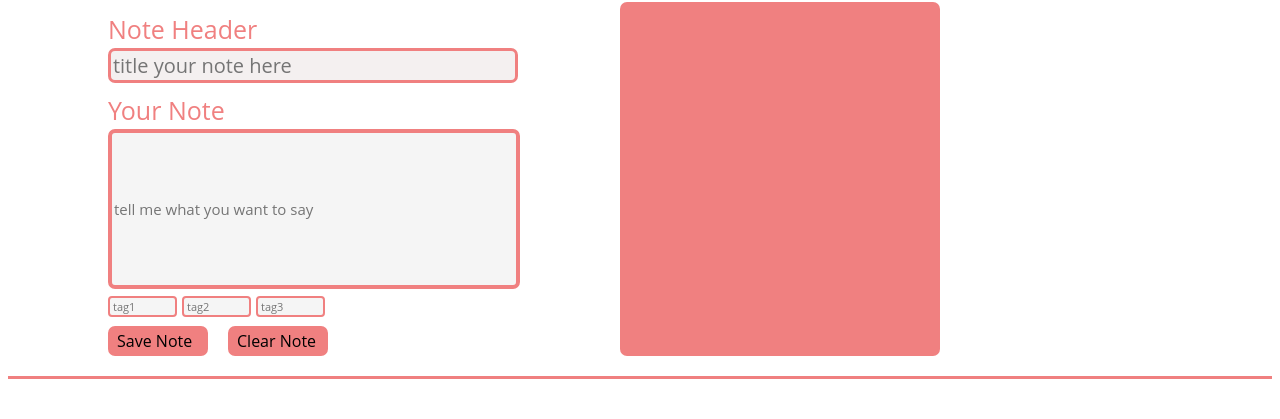
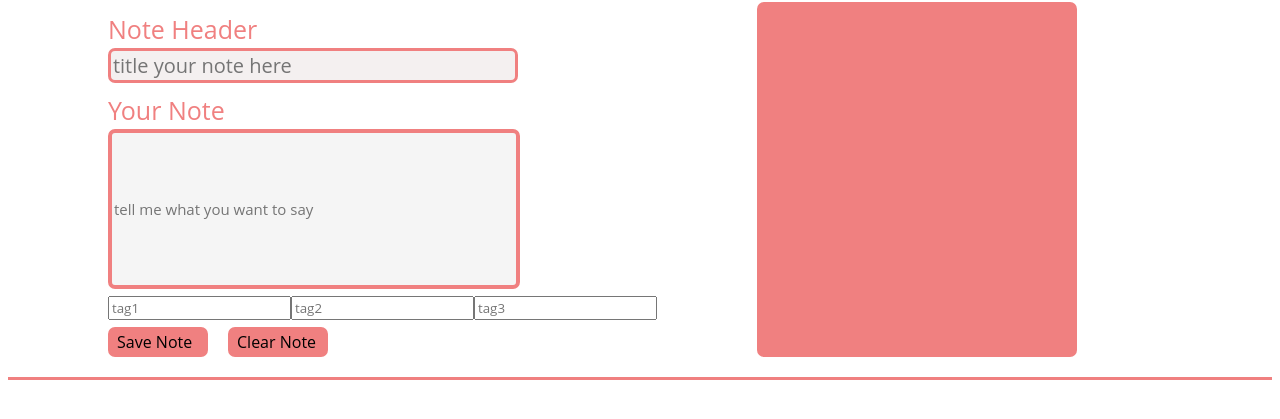
Before and after one commit to momentum-team-6/ajax--notes-tfalba, a website: page index.html in a window 1280 px wide. Shown: the part 79-498 px from the top of the page. Drawn offline with Linux system fonts and the light colour scheme; no server answers.

Commit message:
tag styling also removed

```diff
--- a/style.css
+++ b/style.css
@@ -120,26 +120,6 @@ h1 {
   margin: 2px 100px 2px 100px;
 }
 
-#tag1, #tag2, #tag3, .tag1, .tag2, .tag3 {
-  display: flex;
-  width: 60px;
-  height: 15px;
-  font-size: 11px;
-  border: 2px solid lightcoral;
-  background-color: whitesmoke;
-  border-radius: 4px;
-  margin: 0 5px 2px 0px;
-  padding-left: 3px;
-}
-.tags {
-  margin-left: 3px;
-}
-
-.tag1, .tag2, .tag3 {
-  background-color: lightcoral;
-  margin-top: 2px;
-}
-
 .time-created {
   font-size: 12px;
   text-align: right;
```
